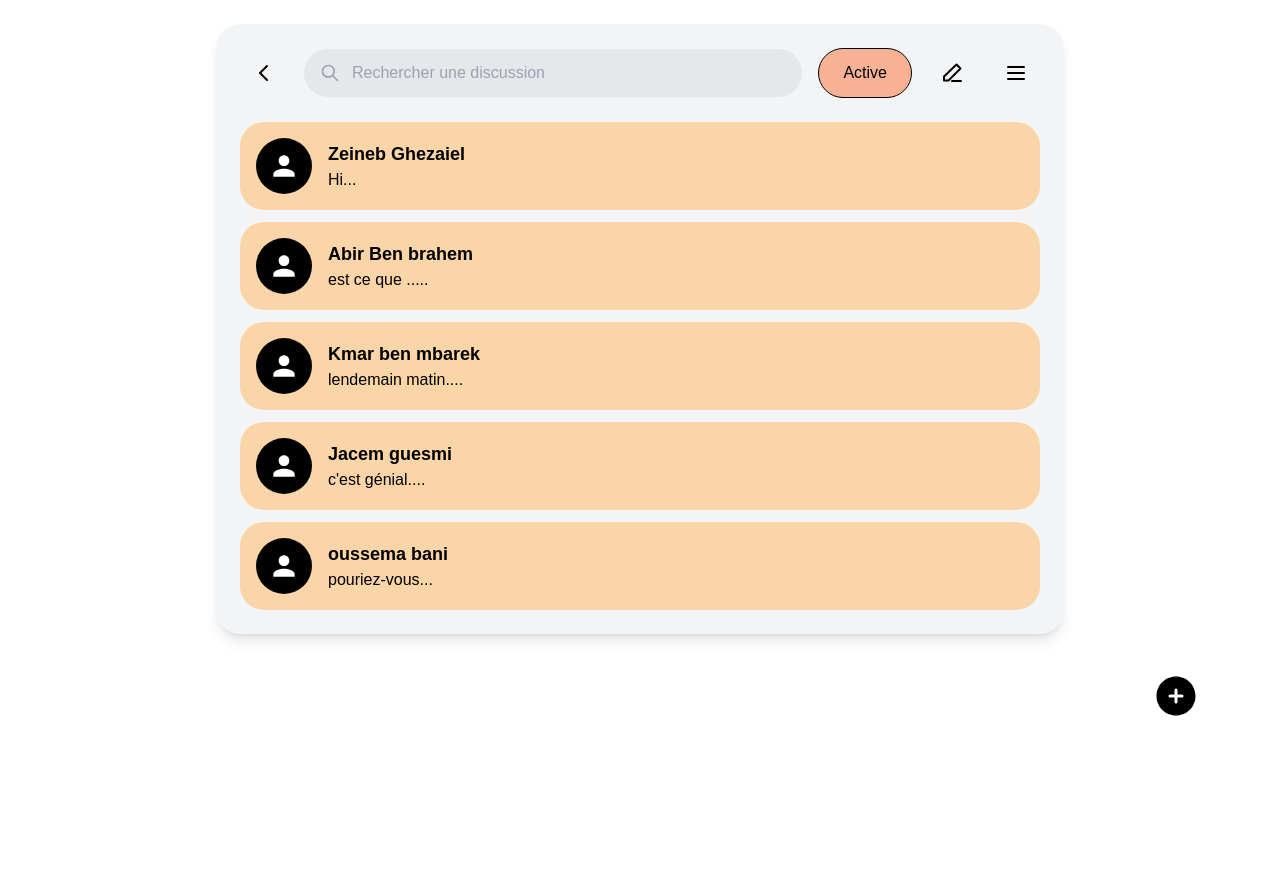
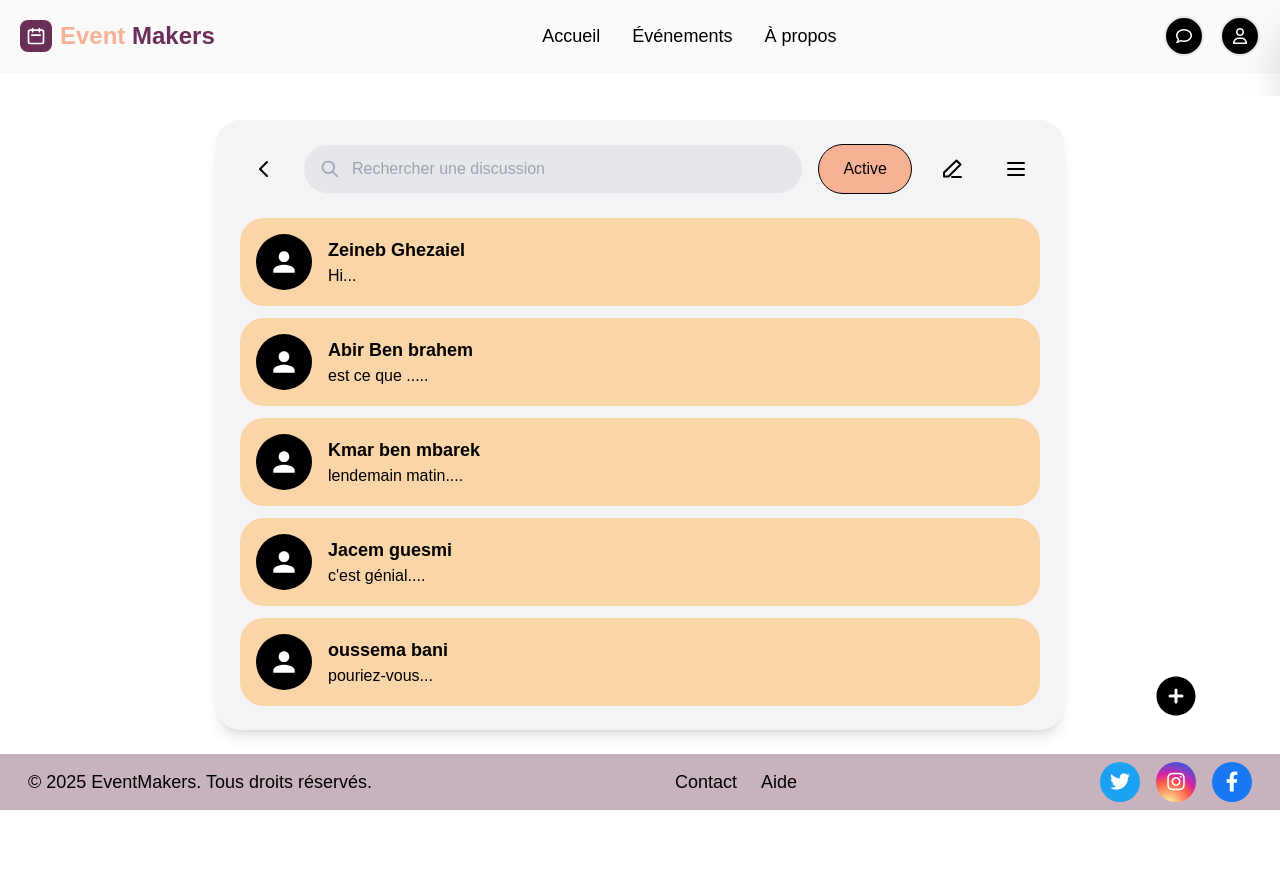
Before and after one commit to EventMakersOrganization/EventMakers, a website: page public/ListeDesMessages.html in a window 1280 px wide. Before the commit the page ends 800 px from the top, so only its background shows below. Drawn offline with Linux system fonts and the light colour scheme.

Commit message:
add header + footer

```diff
--- a/public/ListeDesMessages.html
+++ b/public/ListeDesMessages.html
@@ -5,9 +5,16 @@
     <meta name="viewport" content="width=device-width, initial-scale=1.0">
     <title>Discussions</title>
     <link rel="stylesheet" href="style.css" />
+     <style>
+        .include-frame {
+            width: 100%;
+            border: none;
+        }
+    </style>
 </head>
 
 <body class="bg-white">
+    <iframe src="header.html" class="include-frame h-24"></iframe>
     <div class="max-w-4xl mx-auto p-6">
         <div class="bg-gray-100 font-body rounded-3xl shadow-lg p-6">
             <div class="flex items-center gap-4 mb-6">
@@ -111,5 +118,6 @@
             </button>
         </div>
     </div>
+     <iframe src="footer.html" class="include-frame h-32"></iframe>
 </body>
 </html>
```
Also changed, not shown: public/style.css.
